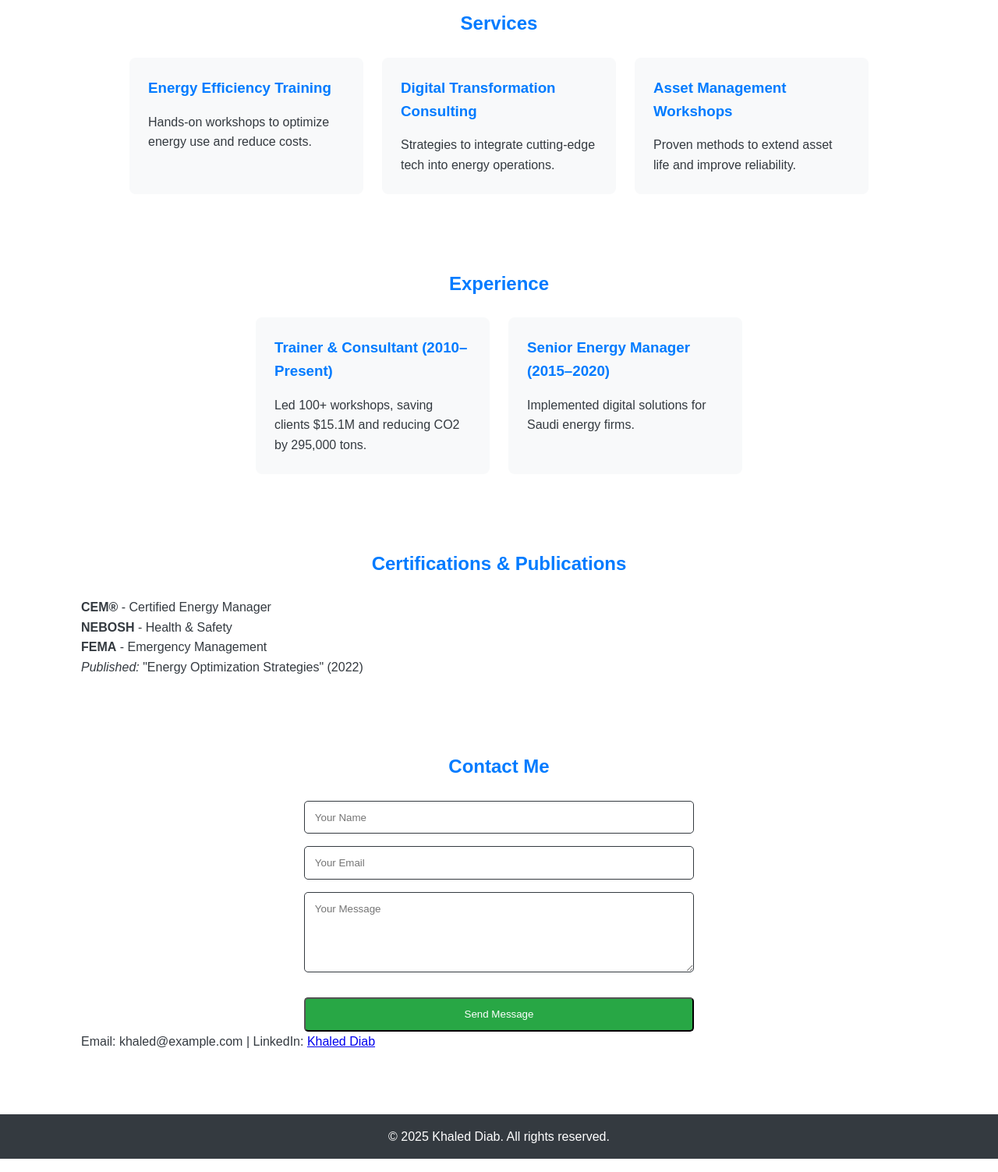
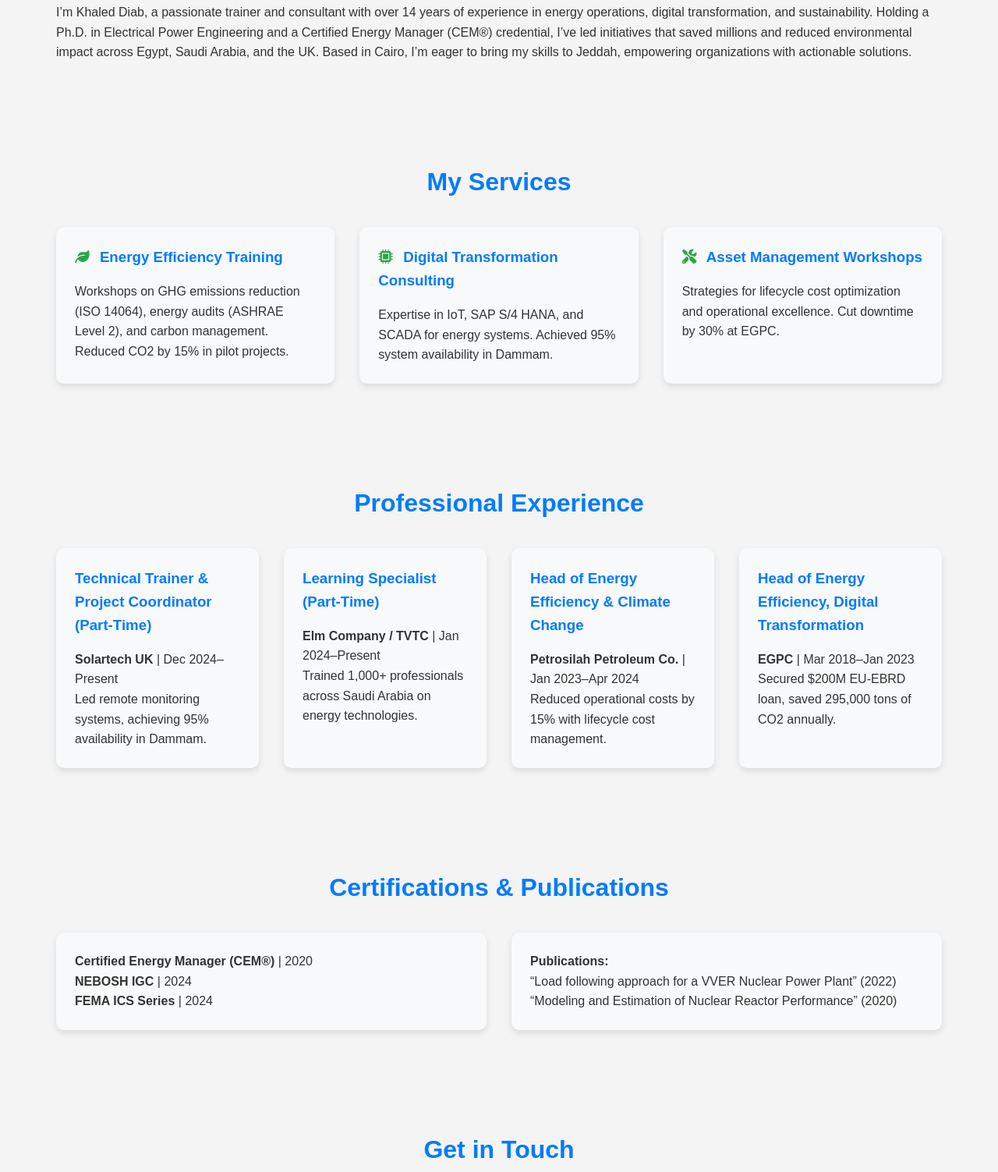
Before and after one commit to khalecl/Test, a plain HTML site: page index.html in a window 1280 px wide. Shown: the part 784-2287 px from the top of the page at 78% size. Drawn offline with Linux system fonts and the light colour scheme.

Commit message:
Update index.html

```diff
--- a/index.html
+++ b/index.html
@@ -3,35 +3,76 @@
 <head>
     <meta charset="UTF-8">
     <meta name="viewport" content="width=device-width, initial-scale=1.0">
+    <meta name="description" content="Khaled Diab, PhD, CEM® - Expert in Energy Efficiency, Digital Transformation, and Asset Management Training and Consulting">
     <meta name="keywords" content="energy trainer Jeddah, sustainability consultant Saudi Arabia, digital transformation expert MENA">
-    <title>Khaled Diab - Energy & Sustainability Expert</title>
+    <title>Khaled Diab - Energy Expertise Solutions</title>
+    <link rel="stylesheet" href="https://cdnjs.cloudflare.com/ajax/libs/font-awesome/6.0.0-beta3/css/all.min.css">
     <style>
         * { margin: 0; padding: 0; box-sizing: border-box; font-family: Arial, sans-serif; }
-        body { line-height: 1.6; color: #343A40; }
-        nav { background: #007BFF; padding: 1rem; position: sticky; top: 0; z-index: 100; }
-        nav ul { list-style: none; display: flex; justify-content: center; }
+        body { line-height: 1.6; color: #333; background: #f4f4f4; scroll-behavior: smooth; }
+
+        /* Colors */
+        :root {
+            --primary: #007BFF;
+            --secondary: #28A745;
+            --light: #F8F9FA;
+            --dark: #343A40;
+        }
+
+        /* Navigation */
+        nav { background: var(--primary); padding: 1rem; position: fixed; width: 100%; top: 0; z-index: 100; }
+        nav .container { display: flex; justify-content: space-between; align-items: center; max-width: 1200px; margin: 0 auto; padding: 0 2rem; }
+        nav ul { list-style: none; display: flex; }
         nav ul li { margin: 0 1rem; }
         nav ul li a { color: white; text-decoration: none; font-weight: bold; }
-        nav ul li a:hover { text-decoration: underline; }
-        .hero { background: url('energy-background.jpg') no-repeat center/cover; height: 60vh; display: flex; align-items: center; justify-content: center; text-align: center; color: white; background-color: #007BFF; }
+        nav ul li a:hover { color: var(--secondary); }
+        .menu-toggle { display: none; font-size: 1.5rem; color: white; cursor: pointer; }
+
+        /* Hero Section */
+        .hero { background: url('https://via.placeholder.com/1200x600?text=Energy+Background') no-repeat center/cover; height: 80vh; display: flex; align-items: center; justify-content: center; text-align: center; color: white; }
+        .hero-content { background: rgba(0, 0, 0, 0.5); padding: 2rem; border-radius: 10px; }
         .hero h1 { font-size: 2.5rem; margin-bottom: 1rem; }
         .hero p { font-size: 1.2rem; }
-        .btn { background: #28A745; color: white; padding: 0.8rem 1.5rem; text-decoration: none; border-radius: 5px; display: inline-block; margin-top: 1rem; }
+        .btn { background: var(--secondary); color: white; padding: 0.8rem 1.5rem; text-decoration: none; border-radius: 5px; transition: background 0.3s; }
         .btn:hover { background: #218838; }
-        section { padding: 3rem 5%; max-width: 1200px; margin: 0 auto; }
-        h2 { color: #007BFF; margin-bottom: 1.5rem; text-align: center; }
-        .card-container { display: flex; flex-wrap: wrap; gap: 1.5rem; justify-content: center; }
-        .card { background: #F8F9FA; padding: 1.5rem; width: 100%; max-width: 300px; border-radius: 8px; transition: transform 0.3s; }
-        .card:hover { transform: scale(1.05); }
-        .card h3 { color: #007BFF; margin-bottom: 1rem; }
-        form { display: flex; flex-direction: column; gap: 1rem; max-width: 500px; margin: 0 auto; }
-        input, textarea { padding: 0.8rem; border: 1px solid #343A40; border-radius: 5px; }
-        footer { background: #343A40; color: white; text-align: center; padding: 1rem; margin-top: 2rem; }
-        @media (max-width: 768px) { .hero h1 { font-size: 1.8rem; } .hero p { font-size: 1rem; } }
+
+        /* Sections */
+        section { padding: 4rem 2rem; max-width: 1200px; margin: 0 auto; }
+        h2 { color: var(--primary); margin-bottom: 2rem; text-align: center; font-size: 2rem; }
+        .card-grid { display: grid; grid-template-columns: repeat(auto-fit, minmax(250px, 1fr)); gap: 2rem; }
+        .card { background: var(--light); padding: 1.5rem; border-radius: 10px; box-shadow: 0 4px 8px rgba(0,0,0,0.1); transition: transform 0.3s, box-shadow 0.3s; }
+        .card:hover { transform: translateY(-5px); box-shadow: 0 6px 12px rgba(0,0,0,0.2); }
+        .card h3 { color: var(--primary); margin-bottom: 1rem; }
+        .card i { color: var(--secondary); margin-right: 0.5rem; }
+
+        /* Fade Animation */
+        .fade-in { opacity: 0; transform: translateY(30px); transition: opacity 0.6s ease-out, transform 0.6s ease-out; }
+        .fade-in.visible { opacity: 1; transform: translateY(0); }
+
+        /* Contact Form */
+        form { max-width: 600px; margin: 2rem auto; display: flex; flex-direction: column; gap: 1rem; }
+        input, textarea { padding: 1rem; border: 1px solid var(--dark); border-radius: 5px; font-size: 1rem; }
+        form .btn { background: var(--primary); }
+        form .btn:hover { background: #0056b3; }
+
+        /* Footer */
+        footer { background: var(--dark); color: white; text-align: center; padding: 1rem; }
+
+        /* Responsive Adjustments */
+        @media (max-width: 768px) {
+            nav ul { display: none; flex-direction: column; position: absolute; top: 60px; left: 0; width: 100%; background: var(--primary); }
+            nav ul.active { display: flex; }
+            .menu-toggle { display: block; }
+            .hero h1 { font-size: 1.8rem; }
+            .hero p { font-size: 1rem; }
+            .card-grid { grid-template-columns: 1fr; }
+        }
     </style>
 </head>
 <body>
     <nav>
+        <div class="container">
+            <div class="menu-toggle"><i class="fas fa-bars"></i></div>
             <ul>
                 <li><a href="#home">Home</a></li>
                 <li><a href="#about">About</a></li>
@@ -40,72 +81,125 @@
                 <li><a href="#certifications">Certifications</a></li>
                 <li><a href="#contact">Contact</a></li>
             </ul>
+        </div>
     </nav>
 
     <section id="home" class="hero">
-        <div>
+        <div class="hero-content fade-in">
             <h1>Khaled Diab, PhD, CEM®</h1>
-            <p>14+ Years in Energy Operations, Sustainability, and Digital Transformation</p>
-            <p>Saved $15.1M | Reduced 295,000 Tons of CO2</p>
-            <a href="#contact" class="btn">Hire Me</a>
+            <p>Senior Energy Operations Leader</p>
+            <p>Turning Expertise into Impact: $15.1M Saved | 295,000 Tons CO2 Reduced | 1,000+ Trained</p>
+            <a href="#contact" class="btn">Hire Me Today</a>
         </div>
     </section>
 
-    <section id="about">
+    <section id="about" class="fade-in">
         <h2>About Me</h2>
-        <p>With over 14 years of experience, I’m passionate about empowering organizations through training and consulting in energy efficiency, asset management, and digital transformation. Based in Jeddah, I’ve delivered measurable results across Saudi Arabia and beyond.</p>
+        <p>I’m Khaled Diab, a passionate trainer and consultant with over 14 years of experience in energy operations, digital transformation, and sustainability. Holding a Ph.D. in Electrical Power Engineering and a Certified Energy Manager (CEM®) credential, I’ve led initiatives that saved millions and reduced environmental impact across Egypt, Saudi Arabia, and the UK. Based in Cairo, I’m eager to bring my skills to Jeddah, empowering organizations with actionable solutions.</p>
     </section>
 
-    <section id="services">
-        <h2>Services</h2>
-        <div class="card-container">
+    <section id="services" class="fade-in">
+        <h2>My Services</h2>
+        <div class="card-grid">
             <div class="card">
-                <h3>Energy Efficiency Training</h3>
-                <p>Hands-on workshops to optimize energy use and reduce costs.</p>
+                <h3><i class="fas fa-leaf"></i> Energy Efficiency Training</h3>
+                <p>Workshops on GHG emissions reduction (ISO 14064), energy audits (ASHRAE Level 2), and carbon management. Reduced CO2 by 15% in pilot projects.</p>
             </div>
             <div class="card">
-                <h3>Digital Transformation Consulting</h3>
-                <p>Strategies to integrate cutting-edge tech into energy operations.</p>
+                <h3><i class="fas fa-microchip"></i> Digital Transformation Consulting</h3>
+                <p>Expertise in IoT, SAP S/4 HANA, and SCADA for energy systems. Achieved 95% system availability in Dammam.</p>
             </div>
             <div class="card">
-                <h3>Asset Management Workshops</h3>
-                <p>Proven methods to extend asset life and improve reliability.</p>
+                <h3><i class="fas fa-tools"></i> Asset Management Workshops</h3>
+                <p>Strategies for lifecycle cost optimization and operational excellence. Cut downtime by 30% at EGPC.</p>
             </div>
         </div>
     </section>
 
-    <section id="experience">
-        <h2>Experience</h2>
-        <div class="card-container">
+    <section id="experience" class="fade-in">
+        <h2>Professional Experience</h2>
+        <div class="card-grid">
             <div class="card">
-                <h3>Trainer & Consultant (2010–Present)</h3>
-                <p>Led 100+ workshops, saving clients $15.1M and reducing CO2 by 295,000 tons.</p>
+                <h3>Technical Trainer & Project Coordinator (Part-Time)</h3>
+                <p><strong>Solartech UK</strong> | Dec 2024–Present</p>
+                <p>Led remote monitoring systems, achieving 95% availability in Dammam.</p>
             </div>
             <div class="card">
-                <h3>Senior Energy Manager (2015–2020)</h3>
-                <p>Implemented digital solutions for Saudi energy firms.</p>
+                <h3>Learning Specialist (Part-Time)</h3>
+                <p><strong>Elm Company / TVTC</strong> | Jan 2024–Present</p>
+                <p>Trained 1,000+ professionals across Saudi Arabia on energy technologies.</p>
+            </div>
+            <div class="card">
+                <h3>Head of Energy Efficiency & Climate Change</h3>
+                <p><strong>Petrosilah Petroleum Co.</strong> | Jan 2023–Apr 2024</p>
+                <p>Reduced operational costs by 15% with lifecycle cost management.</p>
+            </div>
+            <div class="card">
+                <h3>Head of Energy Efficiency, Digital Transformation</h3>
+                <p><strong>EGPC</strong> | Mar 2018–Jan 2023</p>
+                <p>Secured $200M EU-EBRD loan, saved 295,000 tons of CO2 annually.</p>
             </div>
         </div>
     </section>
 
-    <section id="certifications">
+    <section id="certifications" class="fade-in">
         <h2>Certifications & Publications</h2>
-        <p><strong>CEM®</strong> - Certified Energy Manager<br><strong>NEBOSH</strong> - Health & Safety<br><strong>FEMA</strong> - Emergency Management<br><em>Published:</em> "Energy Optimization Strategies" (2022)</p>
+        <div class="card-grid">
+            <div class="card">
+                <p><strong>Certified Energy Manager (CEM®)</strong> | 2020</p>
+                <p><strong>NEBOSH IGC</strong> | 2024</p>
+                <p><strong>FEMA ICS Series</strong> | 2024</p>
+            </div>
+            <div class="card">
+                <p><strong>Publications:</strong></p>
+                <p>“Load following approach for a VVER Nuclear Power Plant” (2022)</p>
+                <p>“Modeling and Estimation of Nuclear Reactor Performance” (2020)</p>
+            </div>
+        </div>
     </section>
 
-    <section id="contact">
-        <h2>Contact Me</h2>
+    <section id="contact" class="fade-in">
+        <h2>Get in Touch</h2>
         <form action="https://formspree.io/f/your-form-id" method="POST">
             <input type="text" name="name" placeholder="Your Name" required>
             <input type="email" name="email" placeholder="Your Email" required>
             <textarea name="message" rows="5" placeholder="Your Message" required></textarea>
             <button type="submit" class="btn">Send Message</button>
         </form>
-        <p>Email: khaled@example.com | LinkedIn: <a href="your-linkedin-url">Khaled Diab</a></p>
+        <p style="text-align: center; margin-top: 1rem;"><i class="fas fa-phone"></i> +20-115-554-4225 | <i class="fas fa-envelope"></i> khaleddiab@mail.com | <i class="fab fa-linkedin"></i> <a href="https://www.linkedin.com/in/dr-khaled-diab/" target="_blank">LinkedIn</a></p>
     </section>
 
     <footer>
-        <p>© 2025 Khaled Diab. All rights reserved.</p>
+        <p>&copy; 2025 Khaled Diab. All Rights Reserved.</p>
     </footer>
+
+    <script>
+        // Smooth Scrolling
+        document.querySelectorAll('a[href^="#"]').forEach(anchor => {
+            anchor.addEventListener('click', function(e) {
+                e.preventDefault();
+                document.querySelector(this.getAttribute('href')).scrollIntoView({ behavior: 'smooth' });
+            });
+        });
+
+        // Fade In Animation
+        const fadeIns = document.querySelectorAll('.fade-in');
+        const observer = new IntersectionObserver(entries => {
+            entries.forEach(entry => {
+                if (entry.isIntersecting) {
+                    entry.target.classList.add('visible');
+                    observer.unobserve(entry.target);
+                }
+            });
+        }, { threshold: 0.1 });
+        fadeIns.forEach(fadeIn => observer.observe(fadeIn));
+
+        // Mobile Menu Toggle
+        const menuToggle = document.querySelector('.menu-toggle');
+        const navUl = document.querySelector('nav ul');
+        menuToggle.addEventListener('click', () => {
+            navUl.classList.toggle('active');
+        });
+    </script>
 </body>
 </html>
```
Lines whose indentation alone changed are shown as unchanged.
